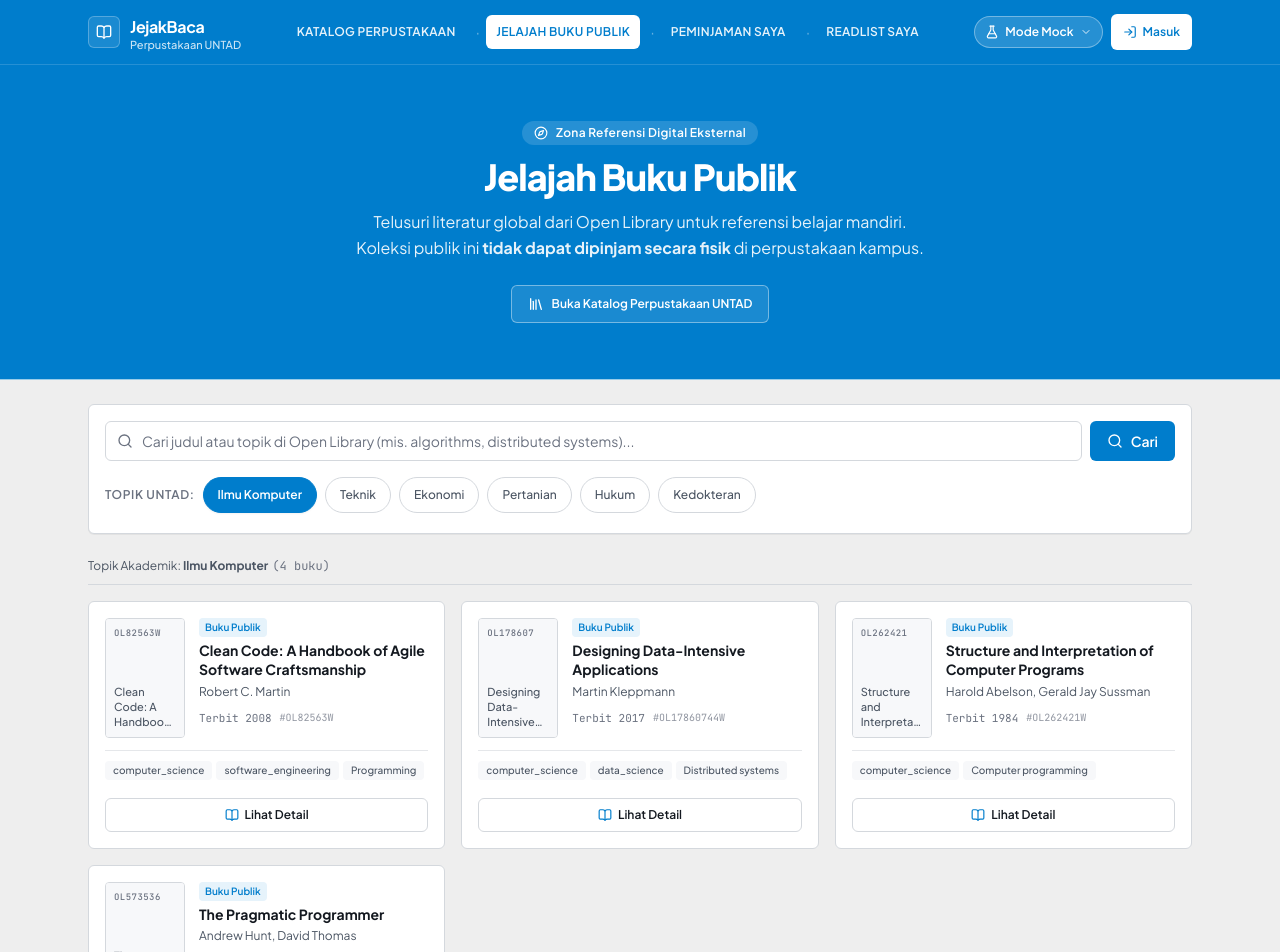
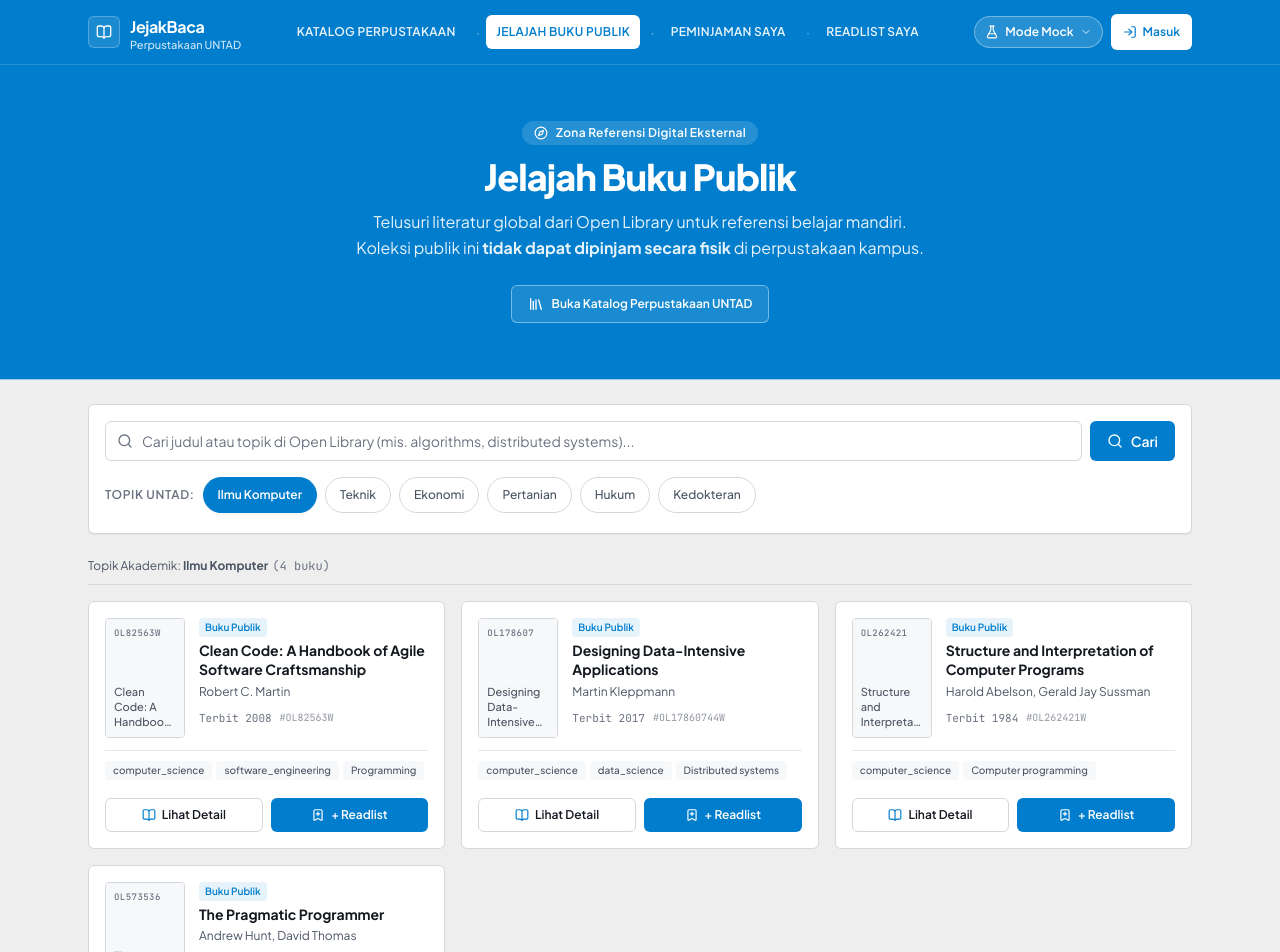
Before and after one commit to mohyusfi/JejakBaca, a React (Vite) app in the folder frontend/: page /public-books in a window 1280 px wide. Shown: the top 952 px of the page. Built offline with nearby package versions, Linux system fonts and the light colour scheme.

Commit message:
feat(frontend): integrasikan tombol readlist pada PublicBookCard dan PublicBookDetailPanel (#19)

```diff
--- a/frontend/src/components/public-books/PublicBookCard.tsx
+++ b/frontend/src/components/public-books/PublicBookCard.tsx
@@ -1,4 +1,5 @@
-import { BookOpen } from 'lucide-react';
+import { BookmarkPlus, BookOpen, Trash2 } from 'lucide-react';
+import { useReadlistAction } from '../../hooks/useReadlistAction';
 import { cn } from '../../lib/cn';
 import { formatAuthors } from '../../lib/format';
 import type { PublicBookSummary } from '../../types/domain';
@@ -12,6 +13,17 @@ export interface PublicBookCardProps {
 }
 
 export function PublicBookCard({ book, isSelected, onSelect }: PublicBookCardProps) {
+  const {
+    canShowAction,
+    isLoading,
+    handleAdd,
+    handleRemove,
+  } = useReadlistAction({
+    workId: book.workId,
+    title: book.title,
+    inReadlist: book.inReadlist,
+  });
+
   return (
     <article
       data-testid={`public-book-card-${book.workId}`}
@@ -92,7 +104,12 @@ export function PublicBookCard({ book, isSelected, onSelect }: PublicBookCardPro
         </div>
       )}
 
-      <div className="mt-3.5 pt-1">
+      <div
+        className={cn(
+          'mt-3.5 gap-2 pt-1',
+          canShowAction ? 'grid grid-cols-1 sm:grid-cols-2' : 'flex',
+        )}
+      >
         <Button
           type="button"
           variant="secondary"
@@ -103,6 +120,30 @@ export function PublicBookCard({ book, isSelected, onSelect }: PublicBookCardPro
         >
           {isSelected ? 'Sedang Dilihat' : 'Lihat Detail'}
         </Button>
+
+        {canShowAction && (
+          <Button
+            type="button"
+            variant={book.inReadlist ? 'secondary' : 'primary'}
+            size="sm"
+            className={cn(
+              'w-full text-xs',
+              book.inReadlist &&
+                'text-[var(--color-danger)] border-[var(--color-danger-border)] hover:bg-[var(--color-danger-surface)]',
+            )}
+            isLoading={isLoading}
+            leftIcon={
+              book.inReadlist ? (
+                <Trash2 className="h-3.5 w-3.5 text-[var(--color-danger)]" />
+              ) : (
+                <BookmarkPlus className="h-3.5 w-3.5" />
+              )
+            }
+            onClick={book.inReadlist ? handleRemove : handleAdd}
+          >
+            {book.inReadlist ? 'Hapus dari Readlist' : '+ Readlist'}
+          </Button>
+        )}
       </div>
     </article>
   );
--- a/frontend/src/components/public-books/PublicBookDetailPanel.tsx
+++ b/frontend/src/components/public-books/PublicBookDetailPanel.tsx
@@ -1,6 +1,7 @@
 import { useEffect } from 'react';
-import { AlertCircle, BookmarkCheck, Globe, RefreshCw, X } from 'lucide-react';
+import { AlertCircle, BookmarkCheck, BookmarkPlus, Globe, RefreshCw, Trash2, X } from 'lucide-react';
 import { usePublicBookDetail } from '../../hooks/usePublicBooks';
+import { useReadlistAction } from '../../hooks/useReadlistAction';
 import { cn } from '../../lib/cn';
 import { formatAuthors } from '../../lib/format';
 import { BookCover } from '../ui/BookCover';
@@ -20,6 +21,18 @@ export function PublicBookDetailPanel({ workId, onClose }: PublicBookDetailPanel
     error,
     refetch,
   } = usePublicBookDetail(workId);
+
+  const {
+    actor,
+    canShowAction,
+    isLoading: isActionLoading,
+    handleAdd,
+    handleRemove,
+  } = useReadlistAction({
+    workId: detail?.workId ?? workId ?? '',
+    title: detail?.title ?? '',
+    inReadlist: detail?.inReadlist ?? false,
+  });
 
   useEffect(() => {
     if (!workId) return;
@@ -203,6 +216,42 @@ export function PublicBookDetailPanel({ workId, onClose }: PublicBookDetailPanel
               </p>
             </div>
 
+            {/* Aksi Readlist Publik */}
+            {canShowAction && (
+              <div className="space-y-2 pt-1">
+                {detail.inReadlist ? (
+                  <Button
+                    type="button"
+                    variant="secondary"
+                    size="md"
+                    className="w-full text-sm font-semibold text-[var(--color-danger)] border-[var(--color-danger-border)] hover:bg-[var(--color-danger-surface)]"
+                    isLoading={isActionLoading}
+                    leftIcon={<Trash2 className="h-4 w-4 text-[var(--color-danger)]" />}
+                    onClick={handleRemove}
+                  >
+                    Hapus dari Readlist
+                  </Button>
+                ) : (
+                  <Button
+                    type="button"
+                    variant="primary"
+                    size="md"
+                    className="w-full text-sm font-bold shadow-xs"
+                    isLoading={isActionLoading}
+                    leftIcon={<BookmarkPlus className="h-4 w-4" />}
+                    onClick={handleAdd}
+                  >
+                    + Readlist
+                  </Button>
+                )}
+                {actor === 'guest' && !detail.inReadlist && (
+                  <p className="text-center text-[11px] text-[var(--color-ink-muted)]">
+                    Masuk dengan NIM/Email untuk menyimpan buku ke Readlist Saya.
+                  </p>
+                )}
+              </div>
+            )}
+
             {/* Subjek / Topik */}
             {detail.subjects && detail.subjects.length > 0 && (
               <div>
```
